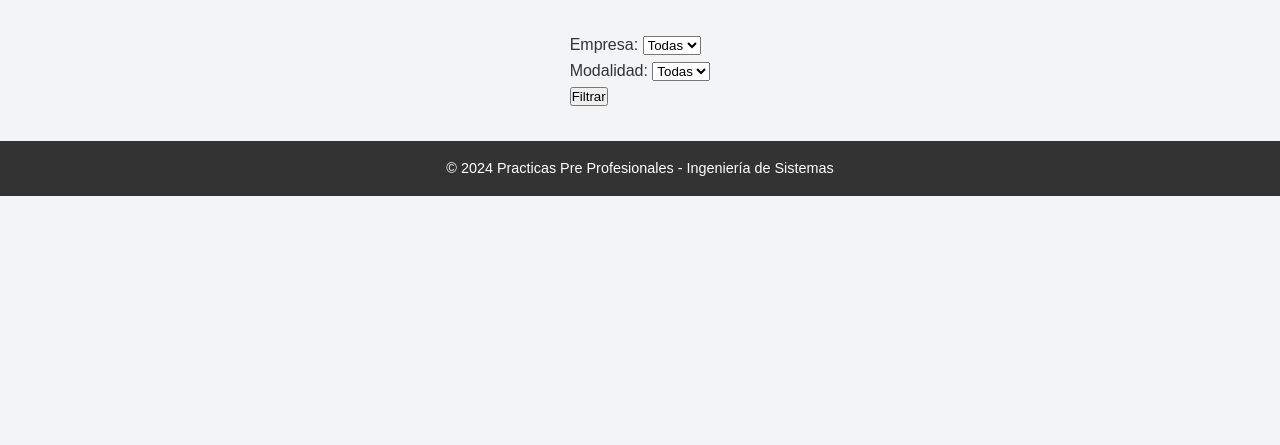
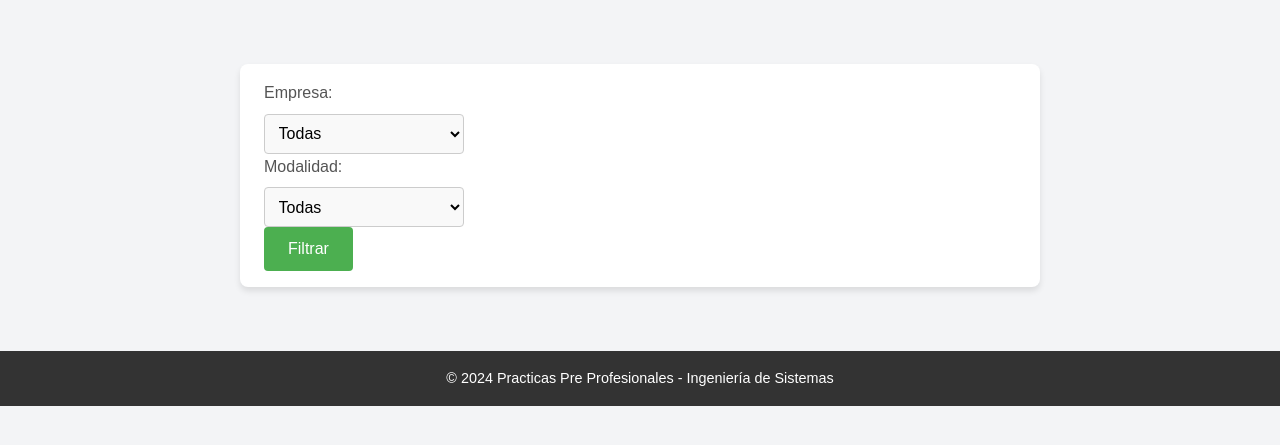
Before and after one commit to JesusMachaca/Web_Scraping, a Flask app: page / in a window 1280 px wide. Shown: the part 138-583 px from the top of the page. Run offline with Flask 3, Linux system fonts and the light colour scheme; data that the repository does not hold is empty; some libraries are stand-ins or nearby versions.

Commit message:
Update styles.css

```diff
--- a/static/styles.css
+++ b/static/styles.css
@@ -92,3 +92,60 @@ footer {
     padding: 1rem 0;
     font-size: 0.9rem;
 }
+
+/* Filtros */
+.filters {
+    width: 80%;
+    max-width: 800px;
+    margin: 2rem auto;
+    padding: 1rem 1.5rem;
+    background-color: #ffffff;
+    border-radius: 8px;
+    box-shadow: 0 4px 6px rgba(0, 0, 0, 0.1);
+    display: flex;
+    flex-wrap: wrap;
+    gap: 1.5rem;
+    align-items: center;
+}
+
+.filter-group {
+    display: flex;
+    flex-direction: column;
+    flex: 1;
+    min-width: 200px;
+}
+
+.filter-group label {
+    font-size: 1rem;
+    color: #555;
+    margin-bottom: 0.5rem;
+}
+
+.filter-group select {
+    padding: 0.6rem;
+    font-size: 1rem;
+    border: 1px solid #ccc;
+    border-radius: 4px;
+    background-color: #f9f9f9;
+    transition: border-color 0.3s;
+}
+
+.filter-group select:hover {
+    border-color: #4CAF50;
+}
+
+.filter-button {
+    padding: 0.8rem 1.5rem;
+    font-size: 1rem;
+    background-color: #4CAF50;
+    color: #fff;
+    border: none;
+    border-radius: 4px;
+    cursor: pointer;
+    transition: background-color 0.3s, transform 0.2s;
+}
+
+.filter-button:hover {
+    background-color: #388E3C;
+    transform: translateY(-2px);
+}
```
